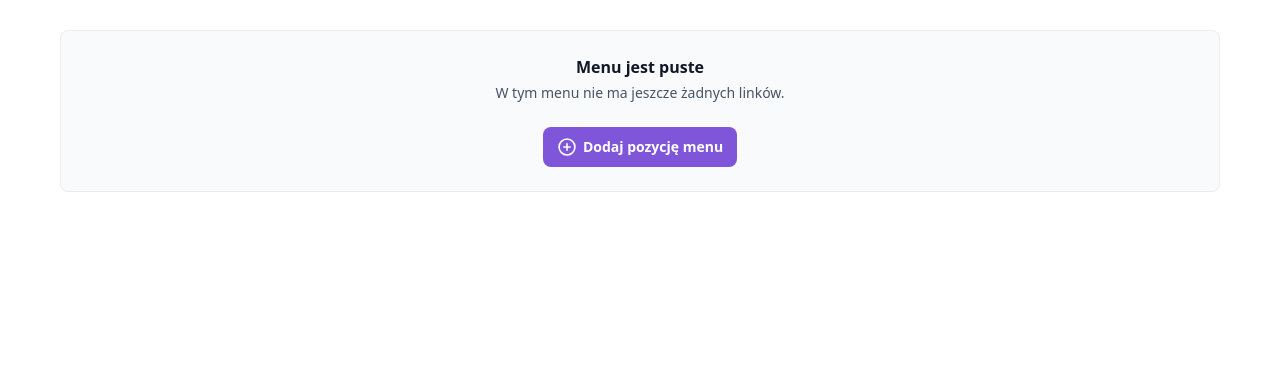
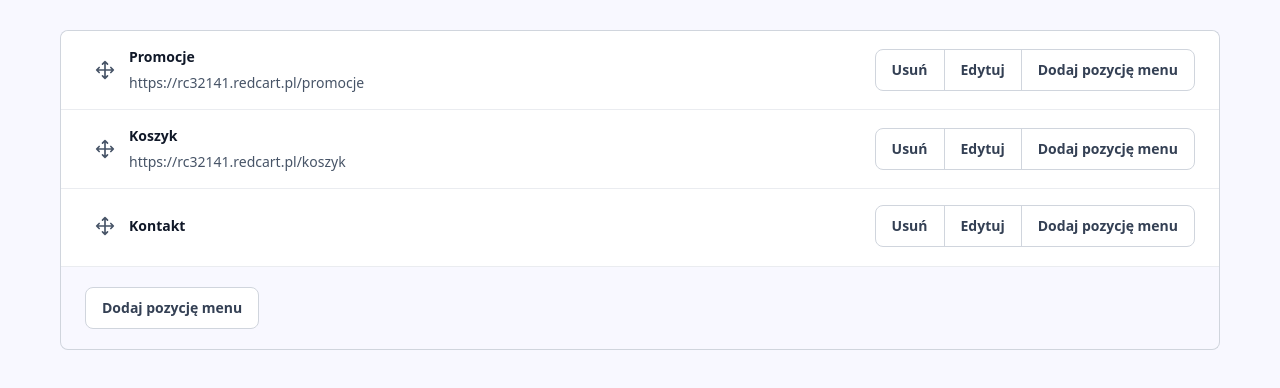
Before and after one commit to bug-end/droplo, a Next.js app: page / in a window 1280 px wide. Shown: the top 388 px of the page. Built offline with nearby package versions, Linux system fonts and the light colour scheme; a web font is replaced by a local one.

Commit message:
feat: adding NavigationList and NavigationListItem components

```diff
--- a/src/app/globals.css
+++ b/src/app/globals.css
@@ -39,3 +39,7 @@
   /* Utility colors */
   --fg-quaternary: var(--color-placeholder);
 }
+
+body {
+  background-color: ghostwhite;
+}
--- a/src/app/page.tsx
+++ b/src/app/page.tsx
@@ -1,17 +1,30 @@
 'use client';
 
+import { useState } from 'react';
 import { Button } from '@headlessui/react';
+import { NavigationFormData, NavigationItem } from '@/types/navigation';
 import AddIcon from '@/assets/icons/add.svg';
 import { NavigationForm } from '@/components/NavigationForm';
-import { useState } from 'react';
-import { NavigationFormData } from '@/types/navigation';
+import { NavigationList } from '@/components/NavigationList';
 
 export default function NavigationPage() {
   const [showForm, setShowForm] = useState(false);
-
-  const handleCancel = () => {
-    setShowForm(false);
-  };
+  const [nodes, setNodes] = useState<NavigationItem[]>([
+    {
+      id: '1',
+      label: 'Promocje',
+      url: 'https://rc32141.redcart.pl/promocje',
+    },
+    {
+      id: '2',
+      label: 'Koszyk',
+      url: 'https://rc32141.redcart.pl/koszyk',
+    },
+    {
+      id: '3',
+      label: 'Kontakt',
+    },
+  ]);
 
   const handleAdd = (values: NavigationFormData) => {
     console.log('Add button clicked with values:', values);
@@ -23,6 +36,14 @@ export default function NavigationPage() {
 
   return (
     <>
+      {nodes.length === 0 ? (
+        showForm ? (
+          <NavigationForm
+            onCancel={() => setShowForm(false)}
+            onDelete={() => setShowForm(false)}
+            onSubmit={handleAdd}
+          />
+        ) : (
           <div className='py-6 px-4 border border-[var(--border-secondary)] bg-[var(--bg-secondary)] rounded-lg'>
             <div className='max-w-[512px] mx-auto flex flex-col gap-6 justify-center items-center'>
               <div className='text-center'>
@@ -38,7 +59,10 @@ export default function NavigationPage() {
               </Button>
             </div>
           </div>
-      {showForm && <NavigationForm onCancel={handleCancel} onDelete={handleDelete} onSubmit={handleAdd} />}
+        )
+      ) : (
+        <NavigationList nodes={nodes} onAdd={handleAdd} onDelete={handleDelete} />
+      )}
     </>
   );
 }
--- a/src/components/NavigationForm.tsx
+++ b/src/components/NavigationForm.tsx
@@ -1,10 +1,10 @@
 import React from 'react';
 import { Formik, Form, Field, ErrorMessage, FieldProps } from 'formik';
+import * as Yup from 'yup';
 import { Button, Input } from '@headlessui/react';
+import { NavigationFormData } from '@/types/navigation';
 import TrashIcon from '@/assets/icons/trash.svg';
 import SearchIcon from '@/assets/icons/search.svg';
-import * as Yup from 'yup';
-import { NavigationFormData } from '@/types/navigation';
 
 interface NavigationFormProps {
   onCancel: () => void;
--- /dev/null
+++ b/src/components/NavigationList.tsx
@@ -0,0 +1,46 @@
+import React, { useState } from 'react';
+import { Button } from '@headlessui/react';
+import { NavigationFormData, NavigationItem } from '@/types/navigation';
+import { NavigationForm } from '@/components/NavigationForm';
+import { NavigationListItem } from '@/components/NavigationListItem';
+
+interface NavigationListProps {
+  nodes?: NavigationItem[];
+  onAdd: (values: NavigationFormData) => void;
+  onDelete: () => void;
+}
+
+export const NavigationList: React.FC<NavigationListProps> = ({ nodes, onAdd, onDelete }) => {
+  const [showTopLevelForm, setShowTopLevelForm] = useState(false);
+
+  const toggleTopLevelForm = () => {
+    setShowTopLevelForm(!showTopLevelForm);
+  };
+
+  return (
+    <div>
+      <div className='border-r border-l border-t border-[var(--border-primary)] rounded-t-lg bg-white'>
+        <ul>
+          {nodes?.map((node, index) => (
+            <NavigationListItem key={index} node={node} onAdd={onAdd} onDelete={onDelete} />
+          ))}
+        </ul>
+      </div>
+      <div className='border-r border-l border-b border-[var(--border-primary)] rounded-b-lg'>
+        {showTopLevelForm && (
+          <div className='px-6 py-4 bg-[var(--bg-secondary)] border-b border-[var(--border-secondary)]'>
+            <NavigationForm onCancel={toggleTopLevelForm} onDelete={toggleTopLevelForm} onSubmit={() => {}} />
+          </div>
+        )}
+        <div className='px-6 py-5'>
+          <Button
+            onClick={toggleTopLevelForm}
+            className='text-sm text-[var(--text-secondary)] font-semibold py-[10px] px-4 rounded-lg border border-[var(--button-secondary-border)] bg-white'
+          >
+            Dodaj pozycję menu
+          </Button>
+        </div>
+      </div>
+    </div>
+  );
+};
--- /dev/null
+++ b/src/components/NavigationListItem.tsx
@@ -0,0 +1,57 @@
+import React, { useState } from 'react';
+import { Button } from '@headlessui/react';
+import { NavigationFormData, NavigationItem } from '@/types/navigation';
+import MoveIcon from '@/assets/icons/move.svg';
+import { NavigationForm } from '@/components/NavigationForm';
+
+interface NavigationListItemProps {
+  node: NavigationItem;
+  onAdd: (values: NavigationFormData) => void;
+  onDelete: () => void;
+}
+
+export const NavigationListItem: React.FC<NavigationListItemProps> = ({ node, onAdd, onDelete }) => {
+  const [showNestedForm, setShowNestedForm] = useState(false);
+
+  const toggleNestedForm = () => {
+    setShowNestedForm(!showNestedForm);
+  };
+
+  return (
+    <li className='bg-white min-h-[78px] border-b border-[var(--border-secondary)] first:rounded-t-lg'>
+      <div className='flex items-center justify-between gap-x-1 px-6 py-4'>
+        <Button aria-label='Zmień pozycję elementu' className='flex items-center justify-center w-10 h-10 shrink-0'>
+          <MoveIcon className='w-5 h-5 text-[var(--button-tertiary-fg)]' />
+        </Button>
+
+        <div className='w-full min-w-40 flex flex-col gap-y-[6px] overflow-hidden'>
+          <p className='text-sm text-[var(--text-primary)] font-semibold'>{node.label}</p>
+          {node.url ? <p className='text-sm text-[var(--text-tertiary)] truncate'>{node.url}</p> : null}
+        </div>
+
+        <div className='flex rounded-lg border border-[var(--button-secondary-border)] shrink-0'>
+          <Button onClick={onDelete} className='text-sm text-[var(--text-secondary)] font-semibold py-[10px] px-4'>
+            Usuń
+          </Button>
+          <Button
+            onClick={toggleNestedForm}
+            className='text-sm text-[var(--text-secondary)] font-semibold py-[10px] px-4 border-x border-[var(--button-secondary-border)]'
+          >
+            Edytuj
+          </Button>
+          <Button
+            onClick={toggleNestedForm}
+            className='text-sm text-[var(--text-secondary)] font-semibold py-[10px] px-4'
+          >
+            Dodaj pozycję menu
+          </Button>
+        </div>
+      </div>
+      {showNestedForm ? (
+        <div className='pl-16 pr-6 py-4 bg-[var(--bg-secondary)] border-t border-[var(--border-secondary)]'>
+          <NavigationForm onCancel={toggleNestedForm} onDelete={onDelete} onSubmit={onAdd} />
+        </div>
+      ) : null}
+    </li>
+  );
+};
```
Lines whose indentation alone changed are shown as unchanged.
